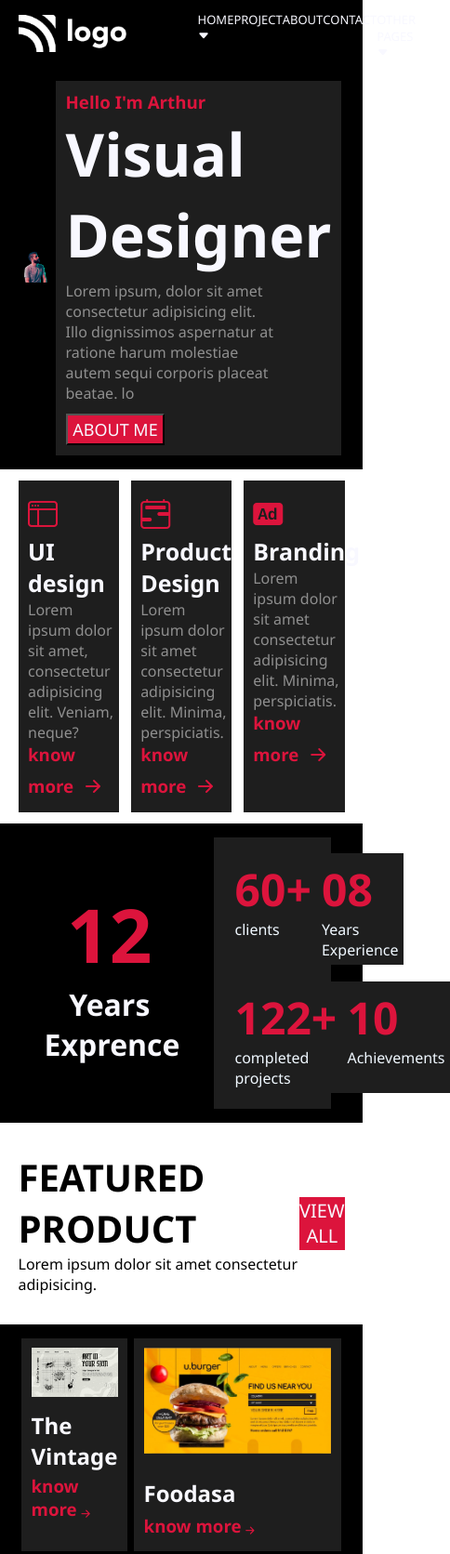
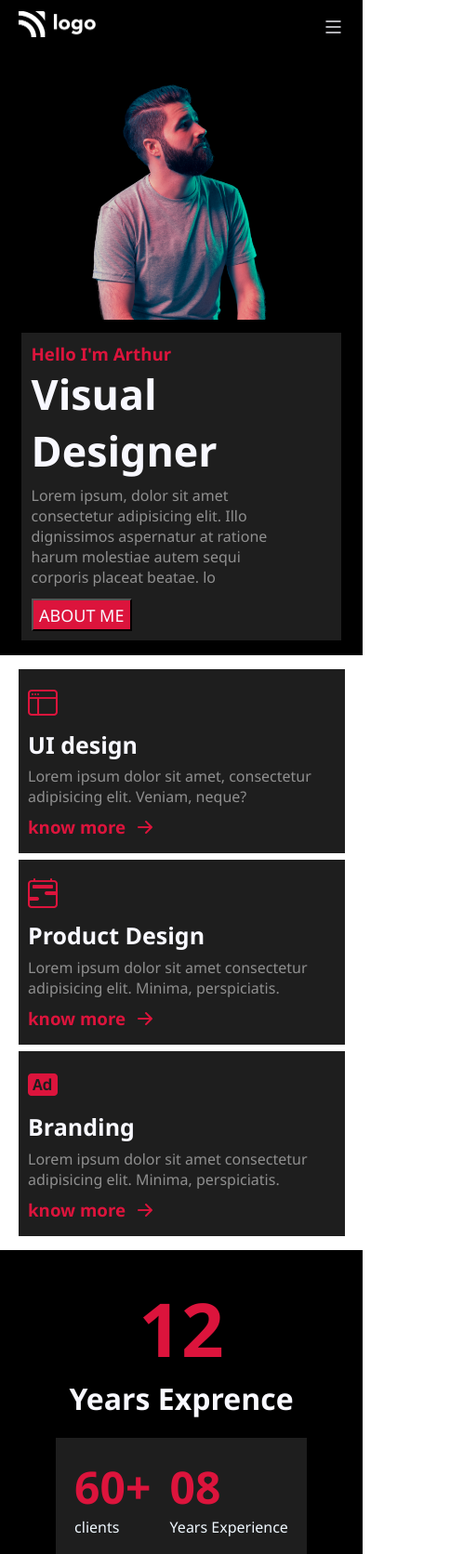
Before and after one commit to parveshahamed00/css-ProductDesignlandingpage, a plain HTML site: page index.html in a window 390 px wide. Shown: the top 1672 px of the page at 93% size, 484 px wide, since content can reach past the window. Drawn offline with nearby package versions, Linux system fonts and the light colour scheme.

Commit message:
design fully responsive

```diff
--- a/css/style.css
+++ b/css/style.css
@@ -27,6 +27,9 @@ nav ul li{
 nav img{
     width: 70%;
 }
+nav h1{
+    display: none;
+}
 nav ul li:hover{
     color: crimson;
 }
@@ -34,19 +37,21 @@ nav ul{
     list-style: none;
     justify-content: space-between;
     display: flex;
+    flex-wrap: wrap;
 }
 .top-hero{
     align-items: center;
     display: flex;
 }
 .top-hero img{
-    width: 100%;
+    width: 80%;
 }
 .top-hero .right h3{
 color: crimson;
 }
 .top-hero .image{
-    width: 70%;
+    display: flex;
+    justify-content: center;
 }
 .top-hero .right h1{
     color: #f8f8ff;
@@ -120,6 +125,7 @@ color: crimson;
     display: flex;
     align-items: center;
     justify-content: space-around;
+    flex-wrap: wrap;
 }
 .third .left h1{
     font-size: 5em;
@@ -130,11 +136,11 @@ font-size: 2em;
 }
 .third .left{
     text-align: center;
-    width: 40%;
+    /* width: 40%; */
     padding: 5%;
 }
 .third .right{
-    width: 30%;
+    /* width: 30%; */
 }
 .third .right .top-right{
     display: flex;
@@ -154,8 +160,8 @@ font-size: 2em;
     margin-top: 5%;
 }
 .third .right div{
-    background-color: #1E1E1E;
-    padding: 6%;
+    /* background-color: #1E1E1E; */
+    padding: 2%;
 }
 .third p{
 color: aliceblue;
@@ -168,16 +174,18 @@ color: aliceblue;
     display: flex;
     justify-content: space-between;
     align-items: center;
+    flex-wrap: wrap;
 }
-.four .heading h1{
+.four .heading .text h1{
     font-size: 2.5em;
     text-transform: uppercase;
 }
 .four .heading button{
-    width: 15%;
-    font-size: 20px;
+    /* width: 15%; */
+    margin-top: 2%;
+    font-size: 17px;
     text-transform: uppercase;
-    padding: 0.5% 0;
+    padding: 1% 2%;
     color: #f8f8ff;
     background-color: #dc143c;
     border: 0;
@@ -195,6 +203,7 @@ background: transparent;
 }
 .iamges .cards{
     display: flex;
+    /* flex-wrap: wrap; */
 }
 .iamges .cards .left{
     width: 80%;
@@ -229,8 +238,8 @@ background: transparent;
 .project button{
     border: 0;
     font-size: 1em;
-    width: 10%;
-    padding: 1%;
+    /* width: 10%; */
+    padding: 1% 2%;
     background-color: #dc143c;
     color: #f8f8ff;
 }
@@ -253,6 +262,7 @@ background: transparent;
     list-style: none;
     display: flex;
     justify-content: space-around;
+    flex-wrap: wrap;
 }
 .footer-about div ul li{
             color: #8F8F8F;
@@ -272,13 +282,60 @@ background: transparent;
 }
 .footer-content i{
     color: #f8f8ff;
-    font-size: 1.5em;
-    margin: 0 10%;
+    font-size: 1.3em;
 
 }
+.footer-content .bi-twitter{
+margin: 0 10%;
+}
 .footer-content .icons{
-    width: 30%;
+    text-align: end;
+    width: 60%;
 }
 .footer-content img{
-    width: 70%;
+    width: 50%;
 }
+@media only screen and (max-width: 600px){
+nav h1{
+    display: unset;
+    font-size: 1.5em;
+}
+nav .list-items{
+    display: none;
+}
+nav img{
+    width: 50%;
+}
+.top-hero{
+    flex-direction: column;
+}
+.top-hero img{
+    margin-bottom: 3%;
+}
+.top-hero .right h1{
+    font-size: 2.8em;
+}
+.second div{
+    margin: 1% 0;
+    width: auto;
+}
+.second{
+    flex-wrap: wrap;
+}
+.four .heading .text h1{
+    font-size: 1.6em;
+}
+.iamges .cards{
+    flex-wrap: wrap;
+}
+.project  .left{
+    width: auto;
+    margin-bottom: 2%;
+}
+.project{
+    flex-wrap: wrap;
+}
+.project h1{
+    font-size: 1.8em;
+}
+}
--- a/index.html
+++ b/index.html
@@ -29,6 +29,7 @@
             <li>Other Pages <i class="bi bi-caret-down-fill"></i></li>
           </ul>
         </div>
+        <h1><i class="bi bi-list"></i></h1>
       </nav>
       <div class="top-hero">
         <div class="image">
```
